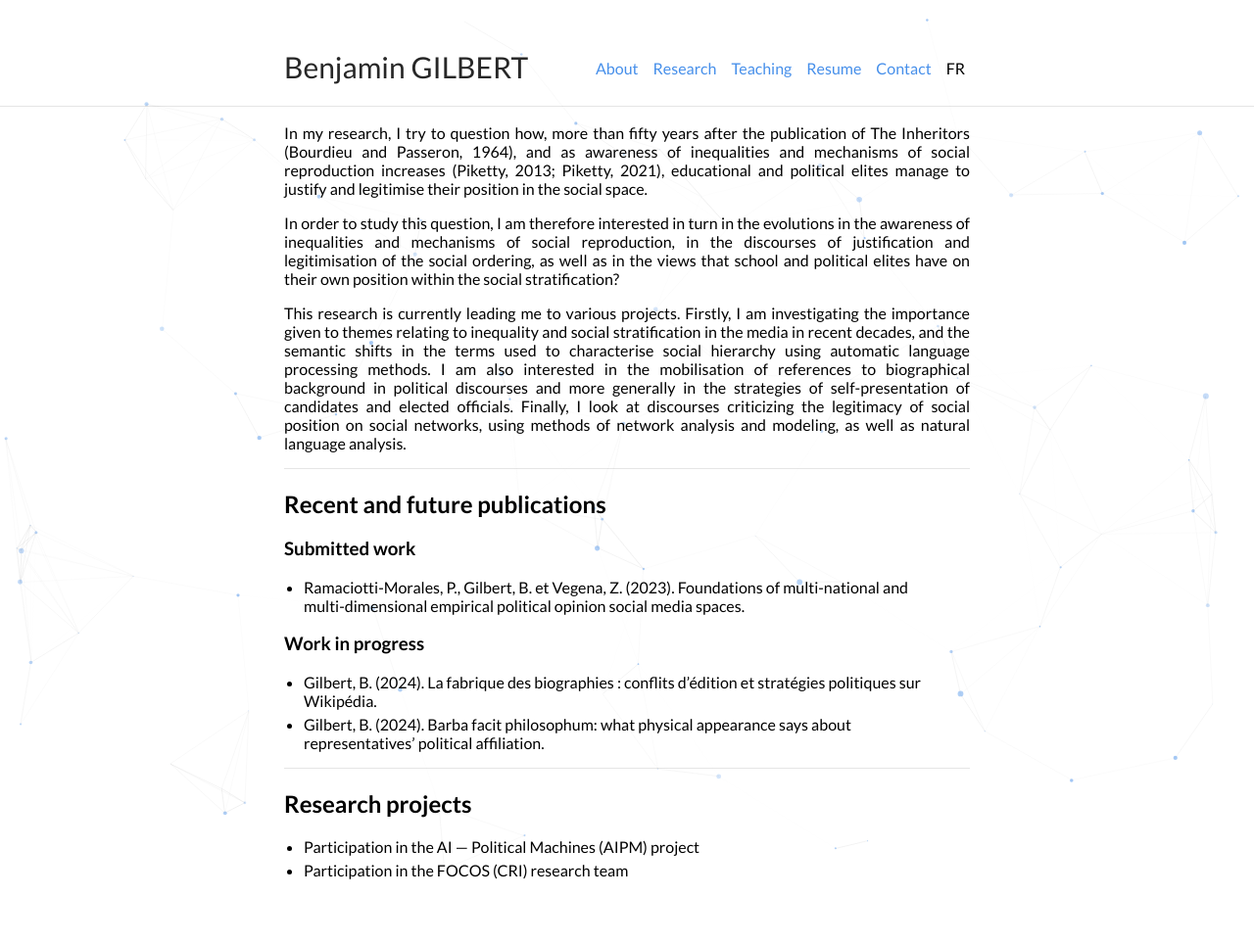
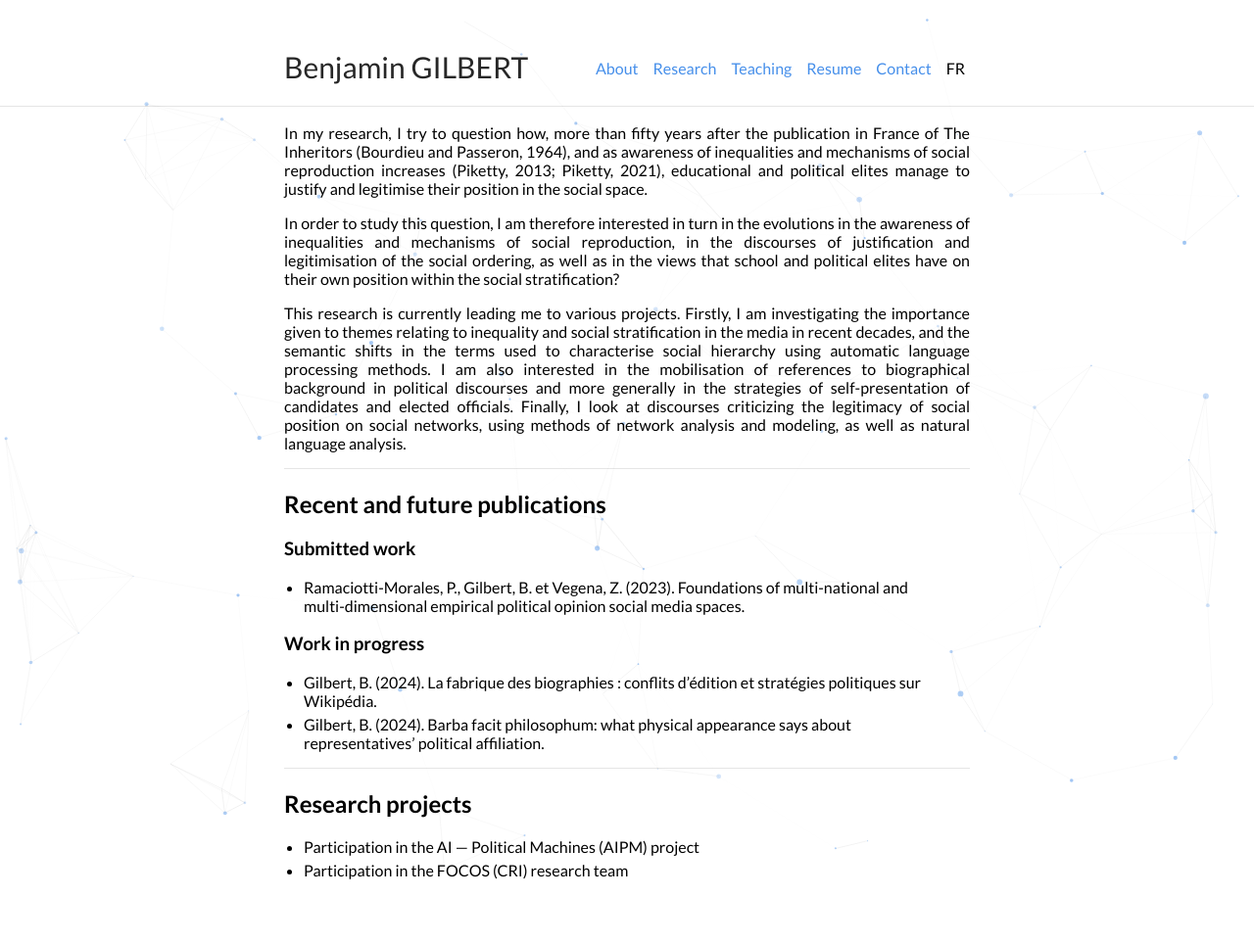
Before and after one commit to bglbrt/bglbrt.github.io, a Jekyll site: the page built from en/research.md, in a window 1280 px wide. Shown: the whole page at 98% size. Built offline with Jekyll 4.4.1, drawn with Linux system fonts in a browser that asks for light colours.

Commit message:
Update research.md

```diff
--- a/en/research.md
+++ b/en/research.md
@@ -6,7 +6,7 @@ lang: "en"
 
 <div style="text-align: justify">
 
-<p> In my research, I try to question how, more than fifty years after the publication of The Inheritors (Bourdieu and Passeron, 1964), and as awareness of inequalities and mechanisms of social reproduction increases (Piketty, 2013; Piketty, 2021), educational and political elites manage to justify and legitimise their position in the social space. </p>
+<p> In my research, I try to question how, more than fifty years after the publication in France of The Inheritors (Bourdieu and Passeron, 1964), and as awareness of inequalities and mechanisms of social reproduction increases (Piketty, 2013; Piketty, 2021), educational and political elites manage to justify and legitimise their position in the social space. </p>
 
 <p> In order to study this question, I am therefore interested in turn in the evolutions in the awareness of inequalities and mechanisms of social reproduction, in the discourses of justification and legitimisation of the social ordering, as well as in the views that school and political elites have on their own position within the social stratification? </p>
 
```
